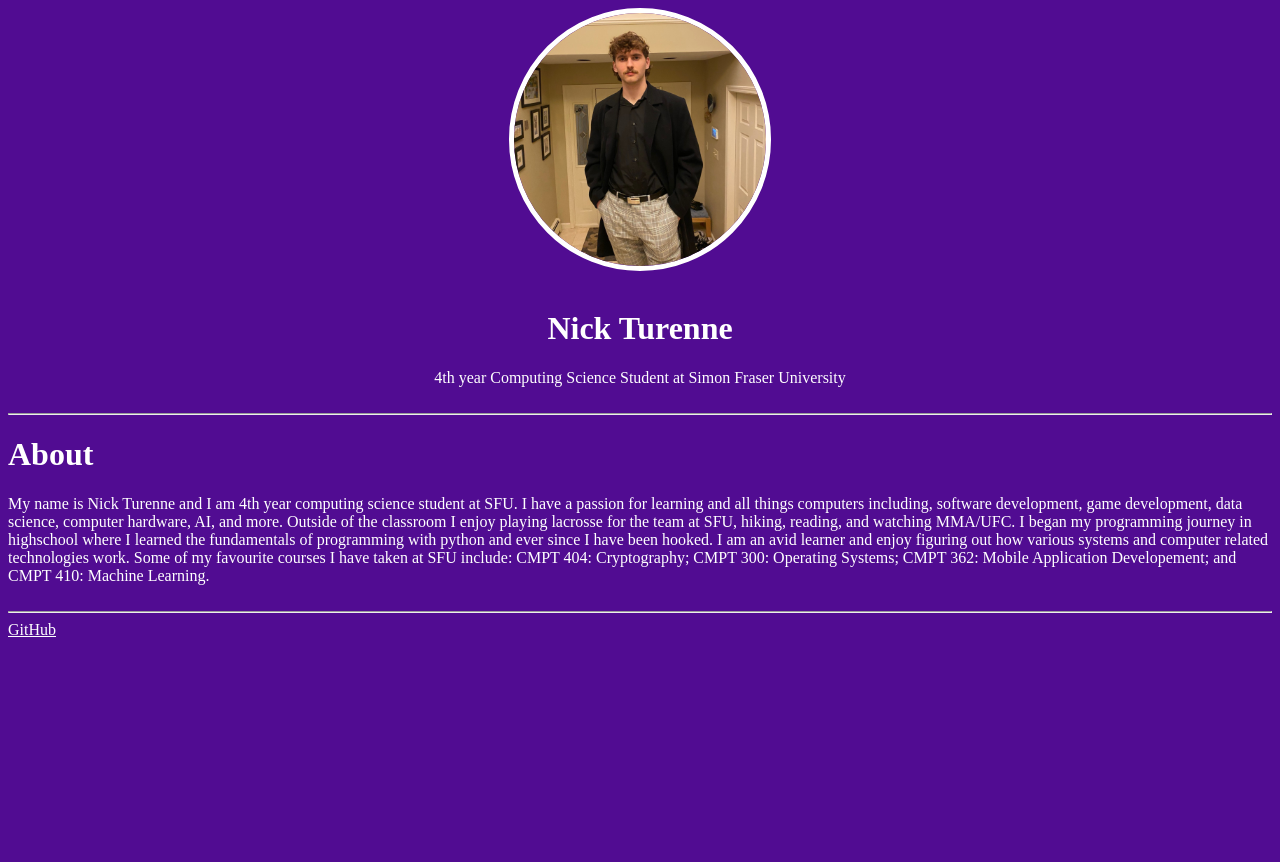
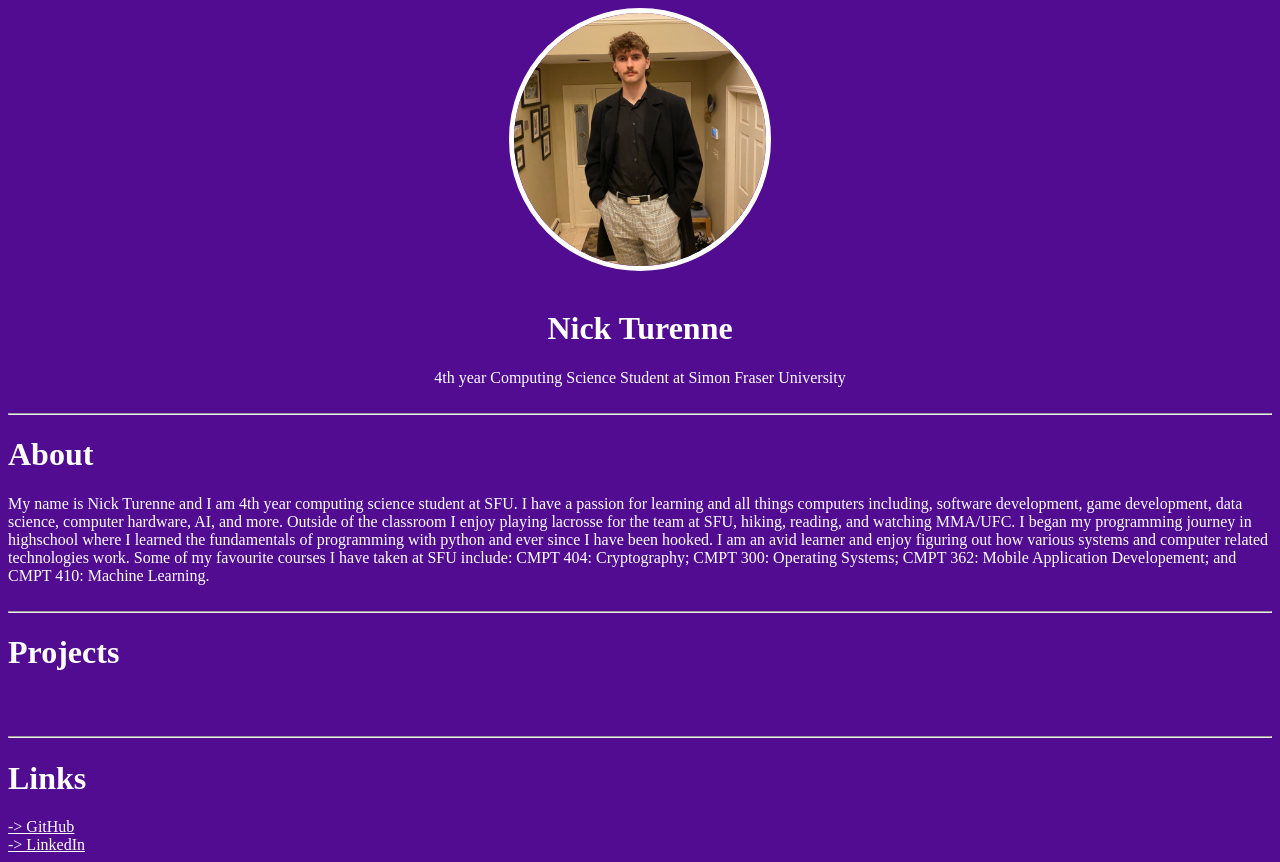
Before and after one commit to NickTurenne/NickTurenne.github.io, a plain HTML site: page index.html in a window 1280 px wide. Before the commit the page ends 800 px from the top, so only its background shows below. Drawn offline with Linux system fonts and the light colour scheme.

Commit message:
continued to work on it

```diff
--- a/index.html
+++ b/index.html
@@ -7,7 +7,7 @@
     <link rel="stylesheet" href="styles.css">
   </head>
   <body>
-    <div class="description">
+    <div id="description" class="description">
       <img src="images/dressed_far.jpg" class="center">
       <br> <!--Line Break-->
       <h1 class="top">Nick Turenne</h1>
@@ -16,7 +16,7 @@
       <hr> <!--Horizaontal Rule-->
     </div>
 
-    <div class="about">
+    <div id="about">
       <h1 class="header">About</h1>
       <b>My name is Nick Turenne and I am 4th year computing science student at SFU. I have a passion for learning and all things computers including, software development, game development, data science, computer hardware, AI, and more.
         Outside of the classroom I enjoy playing lacrosse for the team at SFU, hiking, reading, and watching MMA/UFC. I began my programming journey in highschool where I learned the fundamentals of programming with python and ever since I have been hooked.
@@ -25,11 +25,27 @@
       <br><br>
       <hr>
     </div>
-    <a href="https://github.com/NickTurenne"
-    target="_blank"
-    title="GitHub"> <!--_blank opens the link in a new tab-->
-    GitHub
-    </a>
+
+    <div id="projects">
+      <h1 class="header">Projects</h1>
+      <br><br>
+      <hr>
+    </div>
+
+    <div id="links">
+      <h1 class="header">Links</h1>
+      <a href="https://github.com/NickTurenne"
+      target="_blank"
+      title="GitHub"> <!--_blank opens the link in a new tab-->
+      -> GitHub
+      </a>
+      <br>
+      <a href="https://www.linkedin.com/in/nick-turenne-356472347/"
+      target="_blank"
+      title="LinkedIn">
+      -> LinkedIn
+      </a>
+    </div>
 
 
   </body>
```
